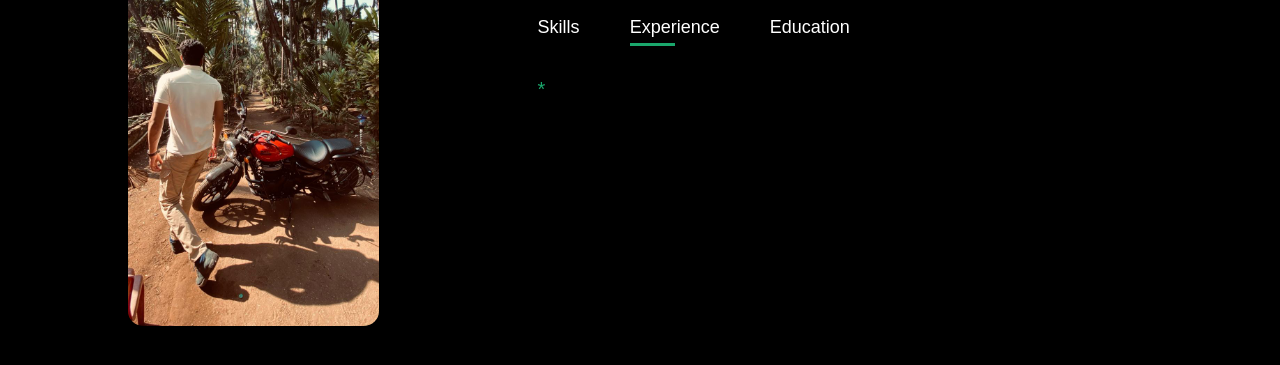
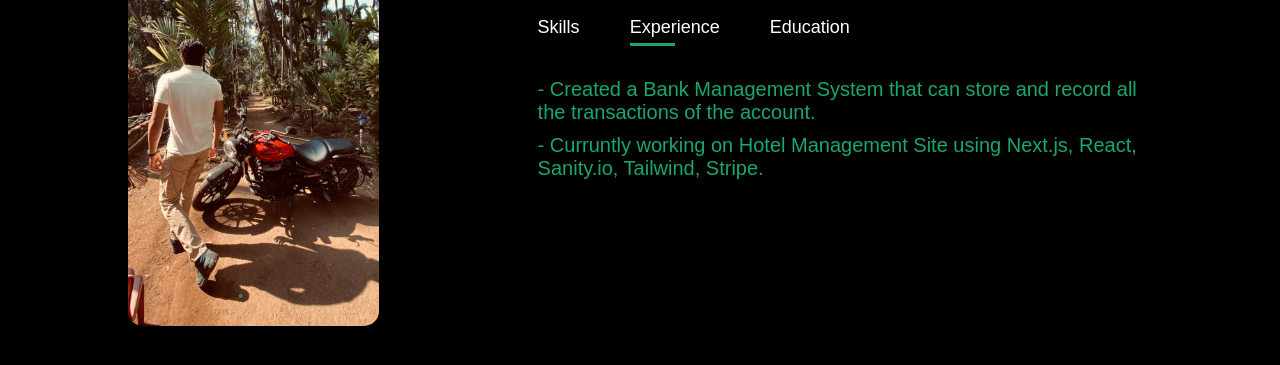
Before and after one commit to aniishchoudhary/aniishchoudhary.github.io, a plain HTML site: page index.html in a window 1280 px wide. Both pictures are taken after a click on the element "Experience". Shown: the part 813-1178 px from the top of the page. Drawn offline with Linux system fonts and the light colour scheme.

Commit message:
Added Experience

```diff
--- a/index.html
+++ b/index.html
@@ -61,7 +61,8 @@
                     </div>
                     <div class="tab-contents" id="experience">
                         <ul>
-                            <li><span>*</span></li>
+                            <li><span>- Created a Bank Management System that can store and record all the transactions of the account.</span></li>
+                            <li><span>- Curruntly working on Hotel Management Site using Next.js, React, Sanity.io, Tailwind, Stripe.</span></li>
                         </ul>
                     </div>
                     <div class="tab-contents" id="education">
```
